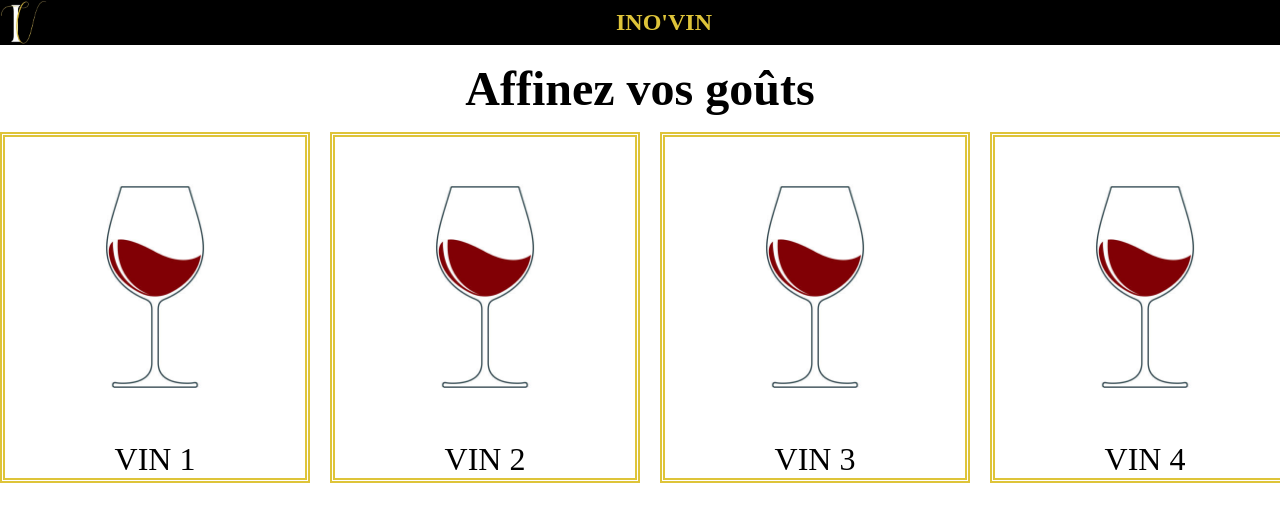
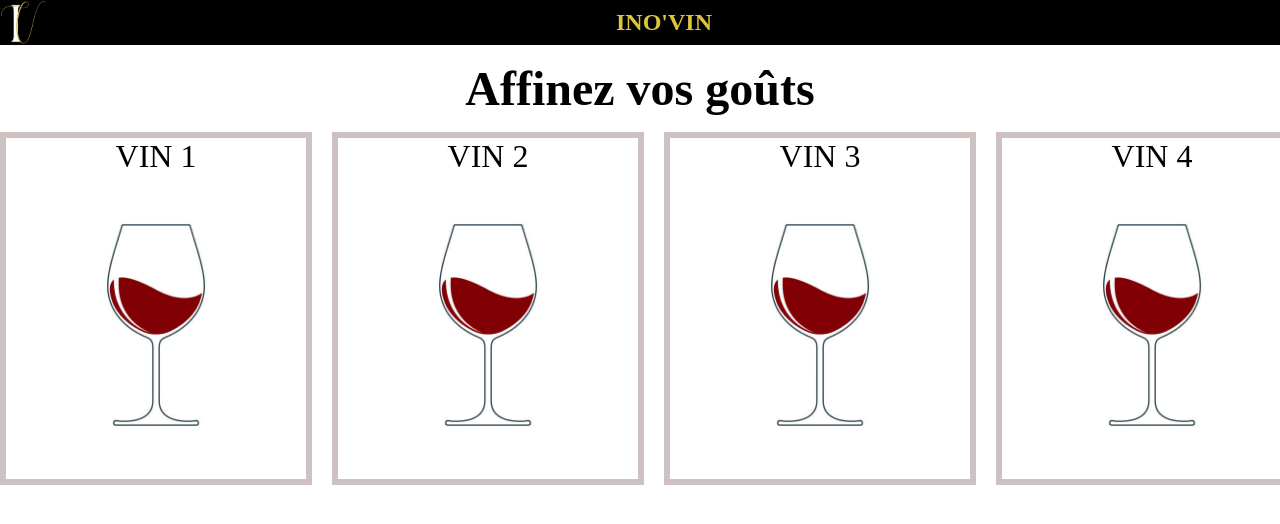
Before and after one commit to WildCodeSchool/2023-02-JS-Reims-project-3-inovin, a React (Vite) app in the folder frontend/: page / in a window 1280 px wide. Shown: the top 524 px of the page. Built offline with nearby package versions, Linux system fonts and the light colour scheme.

Commit message:
pour changer de branche ..

```diff
--- a/frontend/src/App.css
+++ b/frontend/src/App.css
@@ -74,7 +74,7 @@
   }
 }
 .glasses figure {
-  border: thick double #dec439;
+  border: 6px solid #cec1c1;
 }
 
 /* TABLETTE EN MODE PAYSAGE | Component FourGlass */
@@ -105,7 +105,7 @@
 }
 
 .glasses figure {
-  border: thick double #dec439;
+  border: 6px solid #cec1c1;
 }
 
 @media screen and (min-width: 1024px) {
--- a/frontend/src/components/FourGlass.jsx
+++ b/frontend/src/components/FourGlass.jsx
@@ -14,23 +14,23 @@ export default function Glasses() {
 
       <div className="glasses">
         <figure className="glass_1" /* onClick={quizDisplay} */>
+          <figcaption> VIN 1 </figcaption>
           <img src={glassWine} alt="glass of wine" />
-          <figcaption> VIN 1 </figcaption>
         </figure>
 
         <figure className="glass_2" /* onClick={quizDisplay} */>
+          <figcaption> VIN 2 </figcaption>
           <img src={glassWine} alt="glass of wine" />
-          <figcaption> VIN 2 </figcaption>
         </figure>
 
         <figure className="glass_4" /* onClick={quizDisplay} */>
+          <figcaption> VIN 3 </figcaption>
           <img src={glassWine} alt="glass of wine" />
-          <figcaption> VIN 3 </figcaption>
         </figure>
 
         <figure className="glass_4" /* onClick={quizDisplay} */>
+          <figcaption> VIN 4 </figcaption>
           <img src={glassWine} alt="glass of wine" />
-          <figcaption> VIN 4 </figcaption>
         </figure>
       </div>
     </section>
```
